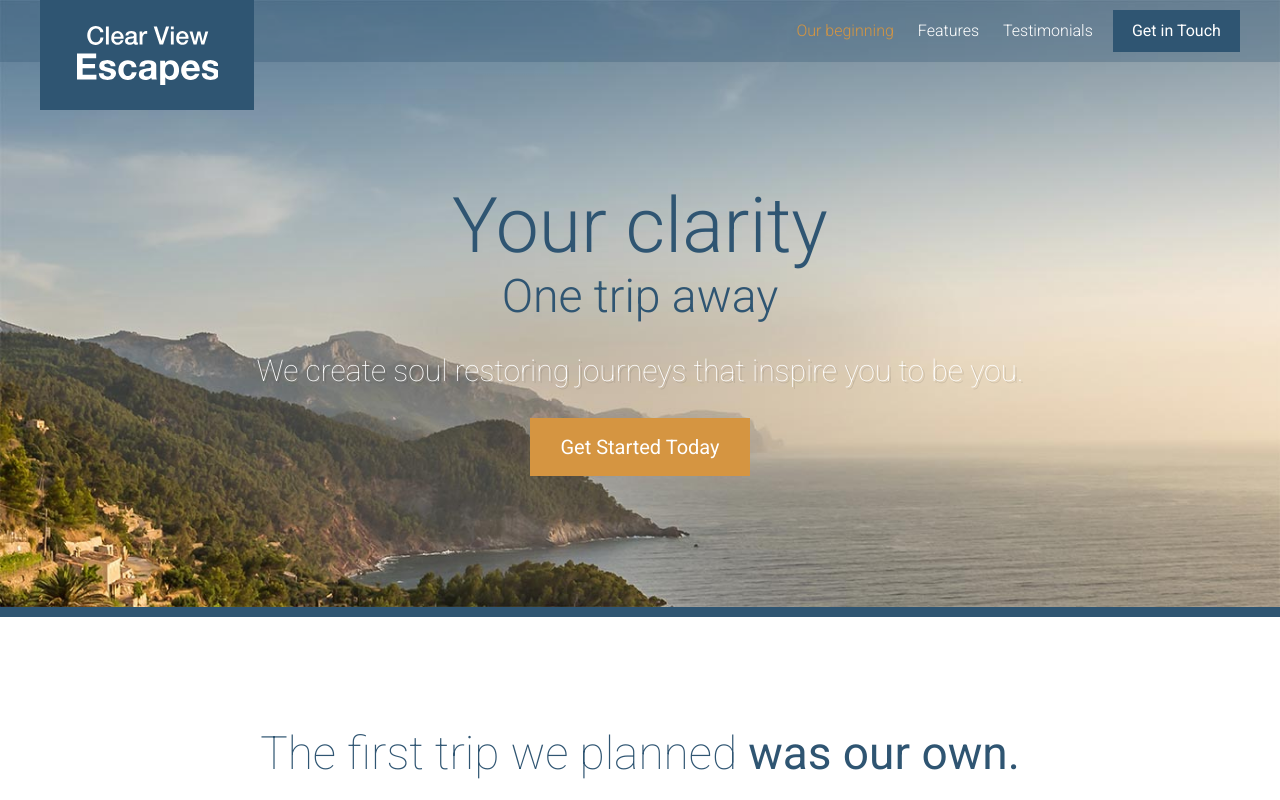
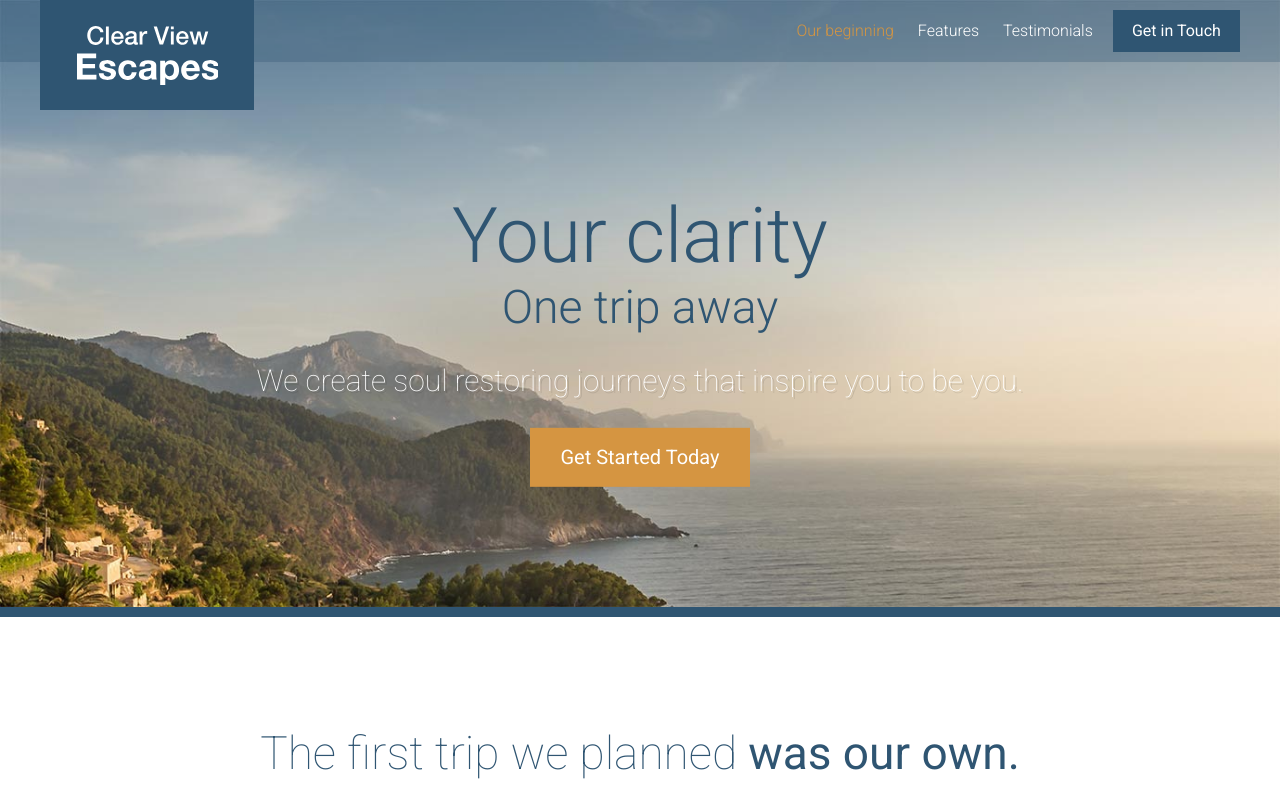
Before and after one commit to wenfangdu/clear-view-escapes, a website: page src/index.html in a window 1280 px wide. Shown: the top 800 px of the page. Drawn offline with Linux system fonts and the light colour scheme.

Commit message:
add few changes

```diff
--- a/src/assets/css/main.css
+++ b/src/assets/css/main.css
@@ -776,12 +776,15 @@ a {
 
 .large-banner__text-content {
     position: absolute;
-    top: 30%;
+    top: 50%;
     left: 0;
+    -webkit-transform: translateY(-50%);
+            transform: translateY(-50%);
+    padding-top: 88px;
     width: 100%;
     text-align: center;
     /* background-color: var(--bc2); */
-    height: 200px;
+    /* height: 200px; */
   }
 
 .large-banner__title {
--- a/src/dev/css/modules/_large-banner.css
+++ b/src/dev/css/modules/_large-banner.css
@@ -6,12 +6,14 @@
   }
   &__text-content {
     position: absolute;
-    top: 30%;
+    top: 50%;
     left: 0;
+    transform: translateY(-50%);
+    padding-top: 88px;
     width: 100%;
     text-align: center;
     /* background-color: var(--bc2); */
-    height: 200px;
+    /* height: 200px; */
   }
   &__title {
     font-weight: 300;
--- a/src/index.html
+++ b/src/index.html
@@ -18,7 +18,7 @@
 </head>
 
 <body>
-  <header class="site-header" id="site-header">
+  <header class="site-header">
     <div class="wrapper">
       <div class="site-header__menu-icon">
         <div class="site-header__menu-icon__middle"></div>
@@ -161,8 +161,8 @@
           <div class="row__md-4">
             <div class="testimonial">
               <div class="testimonial__photo">
-                <img sizes="160px" class="lazyload" data-srcset="assets/img/testimonial-john.jpg 160w, assets/img/testimonial-john-hi-dpi.jpg 320w" alt="John's testimonial"
-                />
+                <img sizes="160px" class="lazyload" data-srcset="assets/img/testimonial-john.jpg 160w, assets/img/testimonial-john-hi-dpi.jpg 320w"
+                  alt="John's testimonial" />
               </div>
               <h3 class="testimonial__title">John Smith</h3>
               <h4 class="testimonial__subtitle">4 Time Escaper</h4>
@@ -174,8 +174,8 @@
           <div class="row__md-4">
             <div class="testimonial testimonial--last">
               <div class="testimonial__photo">
-                <img sizes="160px" class="lazyload" data-srcset="./assets/img/testimonial-cat.jpg 160w, ./assets/img/testimonial-cat-hi-dpi.jpg 320w" alt="Cat's testimonial"
-                />
+                <img sizes="160px" class="lazyload" data-srcset="./assets/img/testimonial-cat.jpg 160w, ./assets/img/testimonial-cat-hi-dpi.jpg 320w"
+                  alt="Cat's testimonial" />
               </div>
               <h2 class="testimonial__title">Cat McKitty</h2>
               <h4 class="testimonial__subtitle">6 Time Escaper</h4>
```
